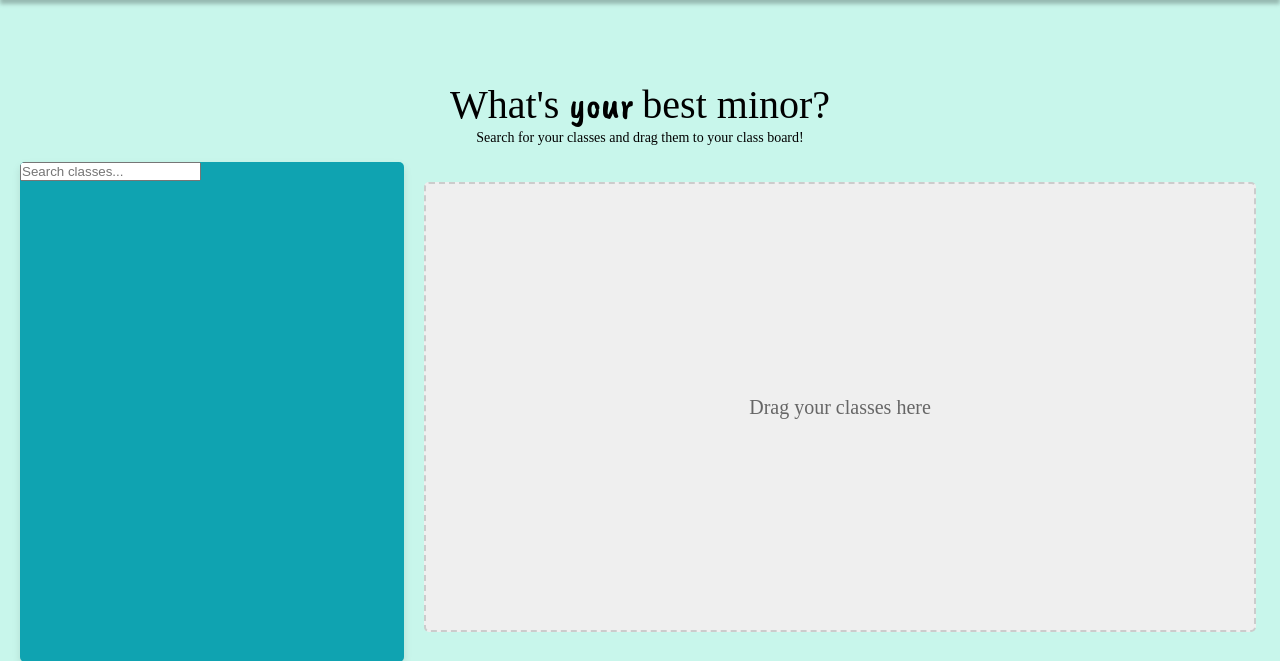
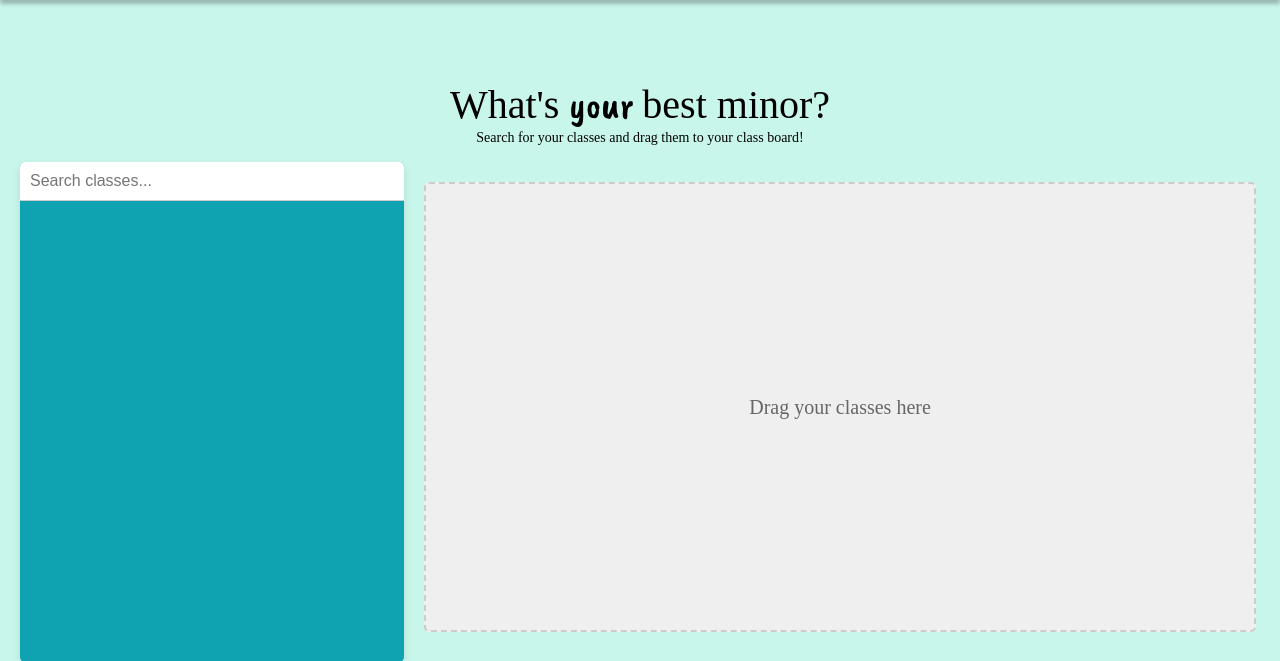
Before and after one commit to sn2979/TigerPlan, a Flask app: page /test in a window 1280 px wide. Shown: the part 80-741 px from the top of the page. Run offline with Flask 3, Linux system fonts and the light colour scheme; the visitor is signed in with stand-in values (Sample User, id 1); data that the repository does not hold is empty.

Commit message:
Fixed html search bar

```diff
--- a/templates/tester.html
+++ b/templates/tester.html
@@ -44,7 +44,7 @@
     float: left; /* Align it to the left */
   }
 
-  #class-search {
+  #class-input {
     width: 100%; /* Full width of the container */
     padding: 10px; /* Padding for aesthetic spacing inside the input */
     border: none; /* Removes border */
```
